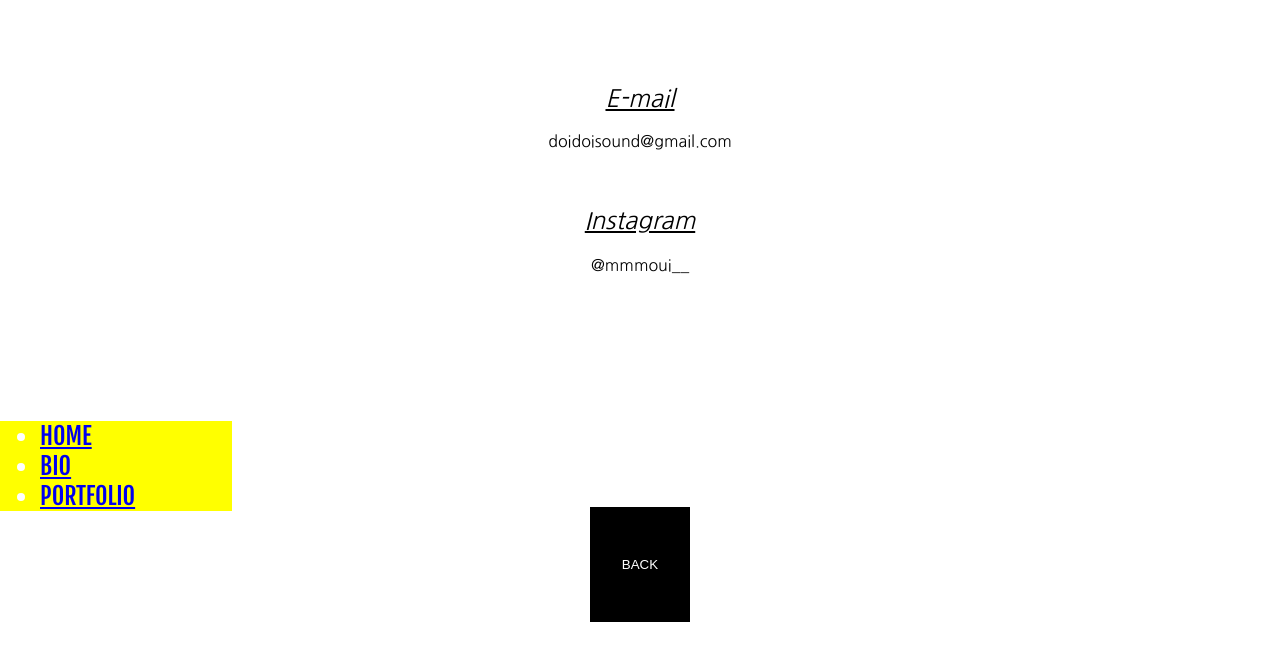
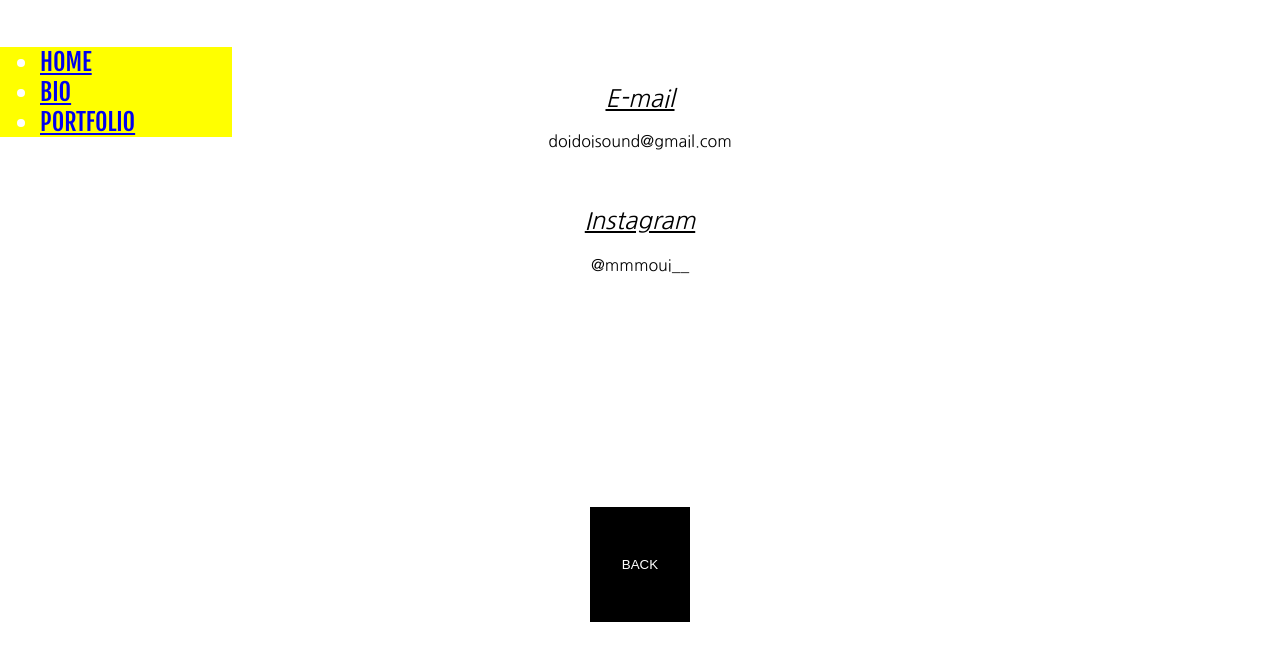
Before and after one commit to DoiDoiSound/doidoi.github.io, a plain HTML site: page contact.html in a window 1280 px wide. Shown: the part 79-740 px from the top of the page. Drawn offline with Linux system fonts and the light colour scheme.

Commit message:
update menu position

```diff
--- a/style.css
+++ b/style.css
@@ -36,8 +36,8 @@ head{
 }
 #menu {
   position: fixed;
-  left: 0;
-  top: 70%;
+  left: 0%;
+  bottom: 70%;
   width: 8em;
   margin-top: -2.5em;
   font-family: 'Fjalla One', sans-serif;
```
